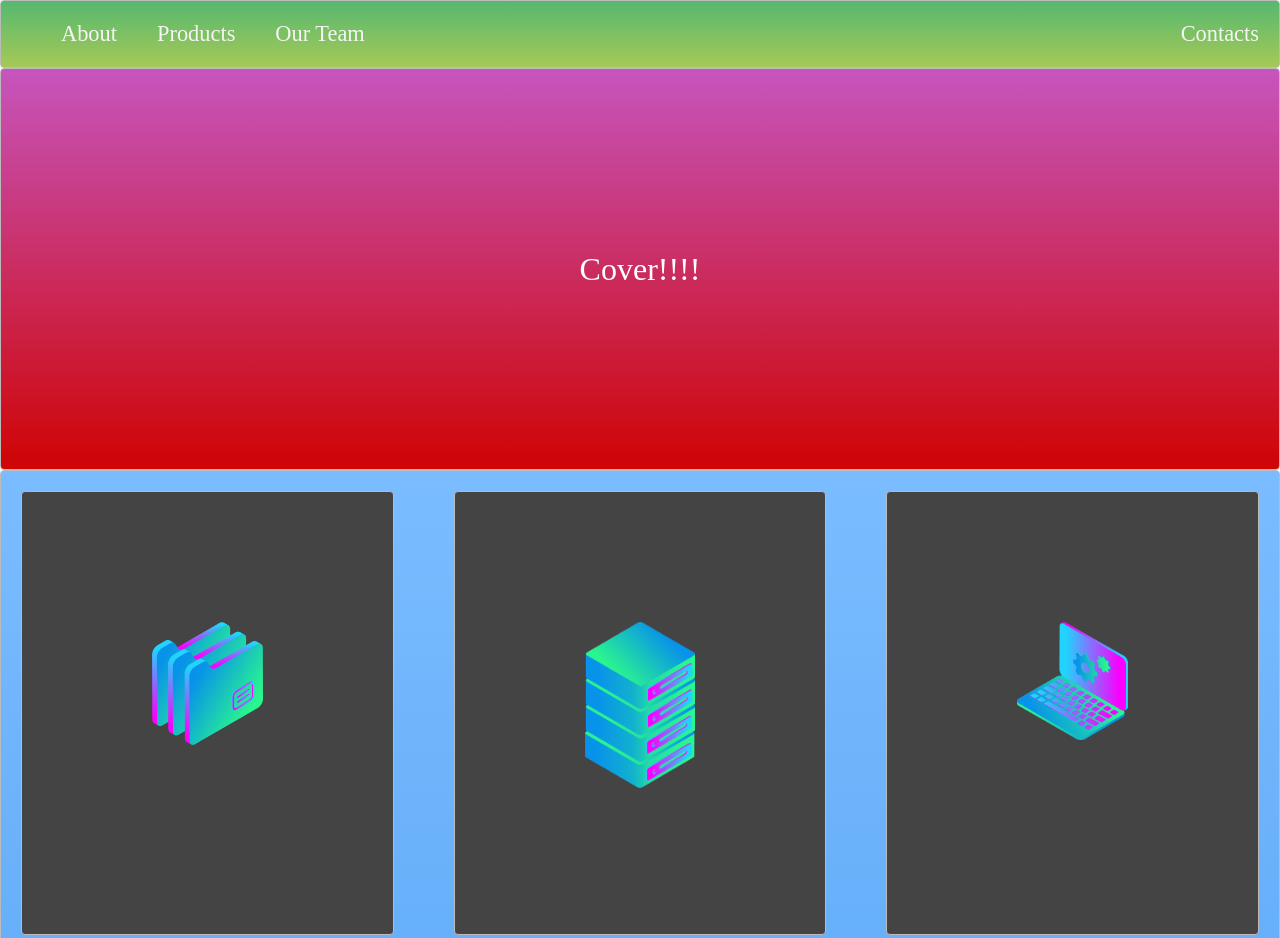
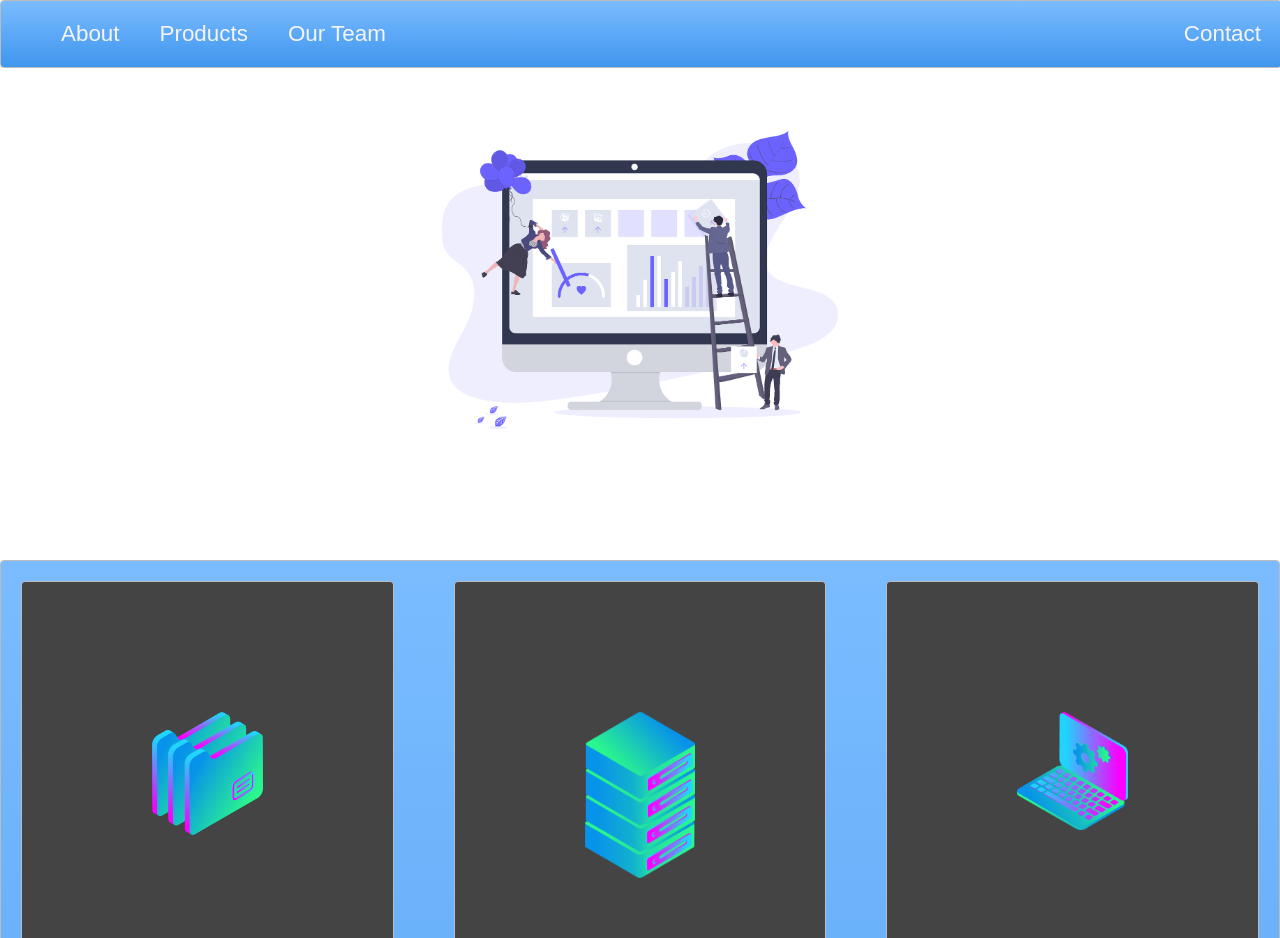
Before and after one commit to honmetha/layoutMaster, a plain HTML site: page index.html in a window 1280 px wide. Shown: the top 938 px of the page. Drawn offline with Linux system fonts and the light colour scheme.

Commit message:
Finish Layout Master

```diff
--- a/index.html
+++ b/index.html
@@ -5,15 +5,15 @@
   <link rel="stylesheet" type="text/css" href="./style.css">
 </head>
 <body>
-  <nav class="zone green">
-    <ul class="main-nav">
-      <li><a href="">About</a></li>
-      <li><a href="">Products</a></li>
-      <li><a href="">Our Team</a></li>
-      <li class="push"><a href="">Contacts</a></li>
-    </ul>
+  <nav class="zone blue sticky">
+      <ul class="main-nav">
+          <li><a href="">About</a></li>
+          <li><a href="">Products</a></li>
+          <li><a href="">Our Team</a></li>
+          <li class="push"><a href="">Contact</a></li>
+  </ul>
   </nav>
-  <div class="container zone red">Cover!!!!</div>
+  <div class="container"><img class="cover" src="./img/undraw.png"></div>
   <div class="zone blue grid-wrapper">
     <div class="box zone"><img src="./img/files_2.png"></div>
     <div class="box zone"><img src="./img/server_2_2.png"></div>
@@ -24,6 +24,7 @@
     <div class="box zone"><img src="./img/desktop_analytics_2.png"></div>
     <div class="box zone"><img src="./img/server_safe_2.png"></div>
   </div>
-  <footer class="zone yellow">zero => mastery</footer>
+  <footer class="zone yellow">made by z => m</footer>
+</div>
 </body>
 </html>
--- a/style.css
+++ b/style.css
@@ -1,12 +1,11 @@
 body {
-    margin: auto 0;
+    margin: 0 auto;
+    font-family: Arial;
 }
 
 .zone {
-    /* padding:30px 50px;
-    margin:40px 60px; */
+    /*padding:30px 50px;*/
     cursor:pointer;
-    /* display:inline-block; */
     color:#FFF;
     font-size:2em;
     border-radius:4px;
@@ -21,12 +20,14 @@ body {
     box-shadow:rgba(0,0,0,0.8) 0px 5px 15px, inset rgba(0,0,0,0.15) 0px -10px 20px;
 }
 
-/* NAV */
+/***********************************************************************
+ *  Nav Bar
+ **********************************************************************/
 .main-nav {
     display: flex;
     list-style: none;
+    margin: 0;
     font-size: 0.7em;
-    margin: 0;
 }
 
 @media only screen and (max-width: 600px) {
@@ -49,23 +50,34 @@ a {
     text-decoration: none;
 }
 
-/* COVER */
-.container {
-    display: flex;
-    justify-content: center;
-    align-items: center;
-    height: 50vh;
+.sticky {
+  position: fixed;
+  top: 0;
+  width: 100%;
 }
 
-/* GRID */
+/***********************************************************************
+ *  Cover
+ **********************************************************************/
+.container {
+    /*show heigh: auto*/
+    height: 70vh;
+    display: flex;
+    align-items: center;
+    justify-content: center;
+}
+
+.cover {
+    width: 30rem;
+}
+
+/***********************************************************************
+ *  Grid Panel
+ **********************************************************************/
 .grid-wrapper {
     display: grid;
+    grid-template-columns: repeat(auto-fill, minmax(350px, 1fr));
     grid-gap: 20px;
-    grid-template-columns: repeat(auto-fill, minmax(350px, 1fr));
-}
-
-.box > img {
-    width: 100%;
 }
 
 .box {
@@ -74,16 +86,35 @@ a {
     margin: 20px;
 }
 
+.box > img {
+    width: 100%;
+}
+
+.box:hover {
+    -webkit-transform: rotate(-7deg);
+    -moz-transform: rotate(-7deg);
+    -o-transform: rotate(-7deg);
+    transform: rotate(-7deg);
+}
+
+.box > img {
+    width: 100%;
+    height: auto;
+}
+
+/***********************************************************************
+ *  Footer
+ **********************************************************************/
 footer {
     text-align: center;
+    background-color: #444;
 }
-
 
 /*https://paulund.co.uk/how-to-create-shiny-css-buttons*/
 /***********************************************************************
  *  Green Background
  **********************************************************************/
-.green{
+.green {
     background: #56B870; /* Old browsers */
     background: -moz-linear-gradient(top, #56B870 0%, #a5c956 100%); /* FF3.6+ */
     background: -webkit-gradient(linear, left top, left bottom, color-stop(0%,#56B870), color-stop(100%,#a5c956)); /* Chrome,Safari4+ */
@@ -96,7 +127,7 @@ footer {
 /***********************************************************************
  *  Red Background
  **********************************************************************/
-.red{
+.red {
     background: #C655BE; /* Old browsers */
     background: -moz-linear-gradient(top, #C655BE 0%, #cf0404 100%); /* FF3.6+ */
     background: -webkit-gradient(linear, left top, left bottom, color-stop(0%,#C655BE), color-stop(100%,#cf0404)); /* Chrome,Safari4+ */
@@ -109,7 +140,7 @@ footer {
 /***********************************************************************
  *  Yellow Background
  **********************************************************************/
-.yellow{
+.yellow {
     background: #F3AAAA; /* Old browsers */
     background: -moz-linear-gradient(top, #F3AAAA 0%, #febf04 100%); /* FF3.6+ */
     background: -webkit-gradient(linear, left top, left bottom, color-stop(0%,#F3AAAA), color-stop(100%,#febf04)); /* Chrome,Safari4+ */
@@ -122,7 +153,7 @@ footer {
 /***********************************************************************
  *  Blue Background
  **********************************************************************/
-.blue{
+.blue {
     background: #7abcff; /* Old browsers */
     background: -moz-linear-gradient(top, #7abcff 0%, #60abf8 44%, #4096ee 100%); /* FF3.6+ */
     background: -webkit-gradient(linear, left top, left bottom, color-stop(0%,#7abcff), color-stop(44%,#60abf8), color-stop(100%,#4096ee)); /* Chrome,Safari4+ */
```
